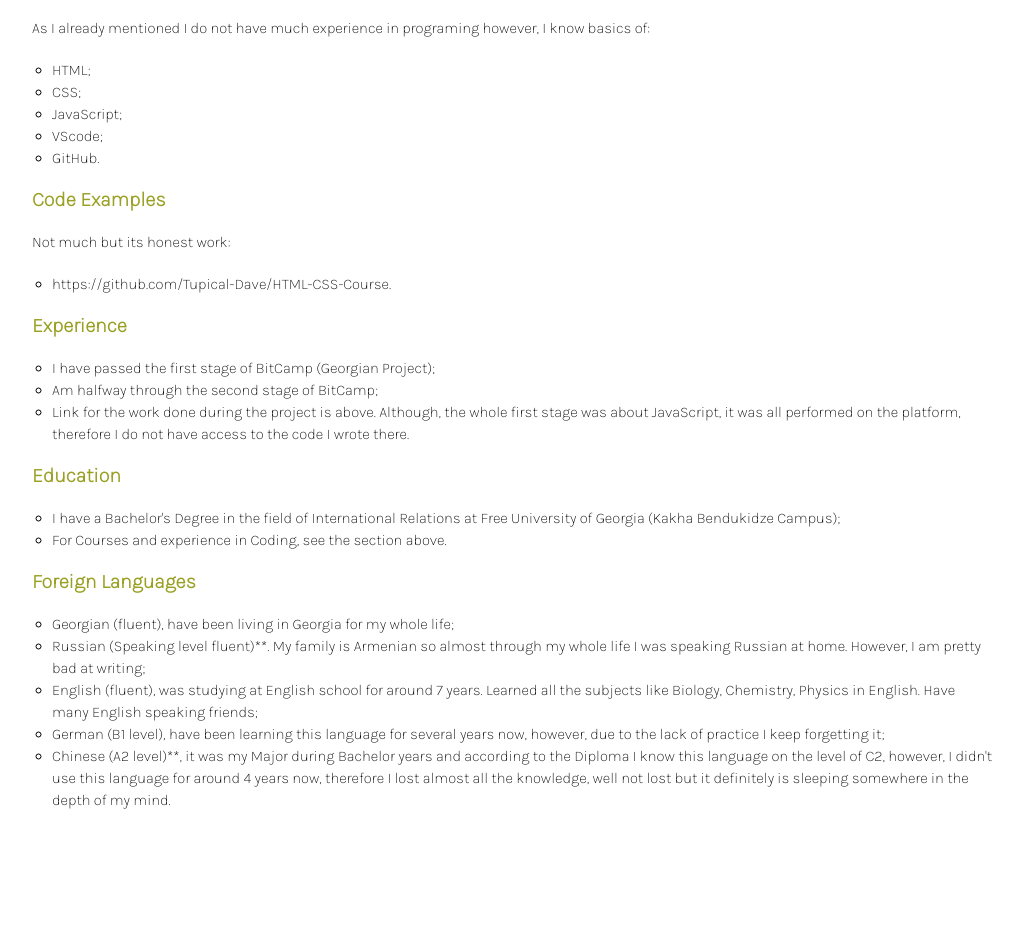
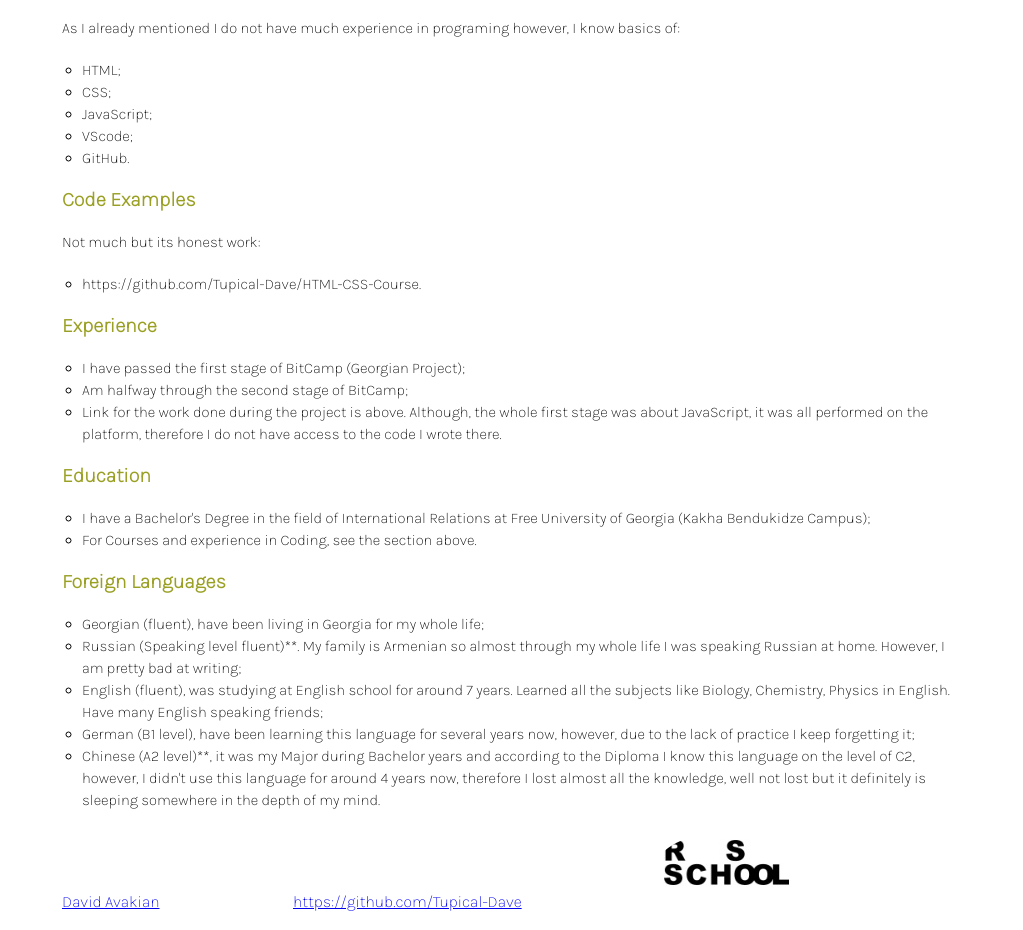
Before and after one commit to Tupical-Dave/rsschool-cv, a plain HTML site: page index.html in a window 1280 px wide. Shown: the part 626-1556 px from the top of the page, without its empty margins (128-1151 px from the left). Before the commit the page ends 1457 px from the top, so only its background shows below. Drawn offline with Linux system fonts and the light colour scheme.

Commit message:
fix: finished up

```diff
--- a/assets/stylesheet/style.css
+++ b/assets/stylesheet/style.css
@@ -156,3 +156,43 @@ ul{
     line-height: 22px;
     margin-bottom: 20px;
   }
+
+  /*
+  ========================================
+  Grid
+  ========================================
+*/
+
+*,
+*:before,
+*:after {
+  -webkit-box-sizing: border-box;
+     -moz-box-sizing: border-box;
+          box-sizing: border-box;
+}
+
+.grid,
+.col-1-3,
+.col-2-3 {
+  padding-left: 0px;
+  padding-right: 130px;
+  margin-bottom: 20px;
+}
+.col-1-3,
+.col-2-3  {
+  display: inline;
+  text-align: left;
+}
+.col-1-3 {
+  width: 33.33%;
+}
+.col-2-3 {
+  width: 66.66%;
+}
+.logo {
+  text-align: right;
+  padding-right: 0%
+}
+.git {
+  justify-content: center;
+}
--- a/index.html
+++ b/index.html
@@ -67,8 +67,12 @@
         <li>German (B1 level), have been learning this language for several years now, however, due to the lack of practice I keep forgetting it;</li>
         <li class="last">Chinese (A2 level)**, it was my Major during Bachelor years and according to the Diploma I know this language on the level of C2, however, I didn't use this language for around 4 years now, therefore I lost almost all the knowledge, well not lost but it definitely is sleeping somewhere in the depth of my mind.</li>
     </ul>
-    <footer>
-        <a href=
+    <footer class="grid">
+        <a class="col-1-3" href="index.html">David Avakian</a>
+        <a class="col-1-3 git" href="https://github.com/Tupical-Dave">https://github.com/Tupical-Dave</a>
+        <a class="col-1-3 logo" href="https://app.rs.school/">
+            <img src="/assets/images/RS Logo.jpg" alt="course logo">
+        </a>
     </footer>
 </body>
 </html>
```
Also changed, not shown: assets/images/RS Logo.jpg (added).
